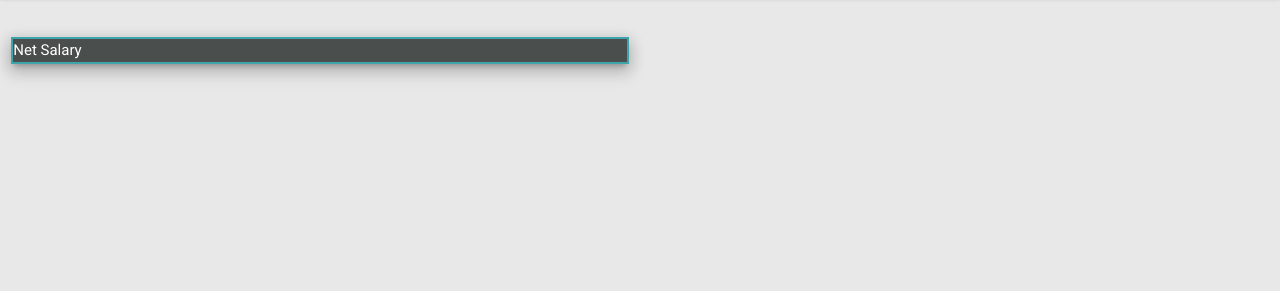
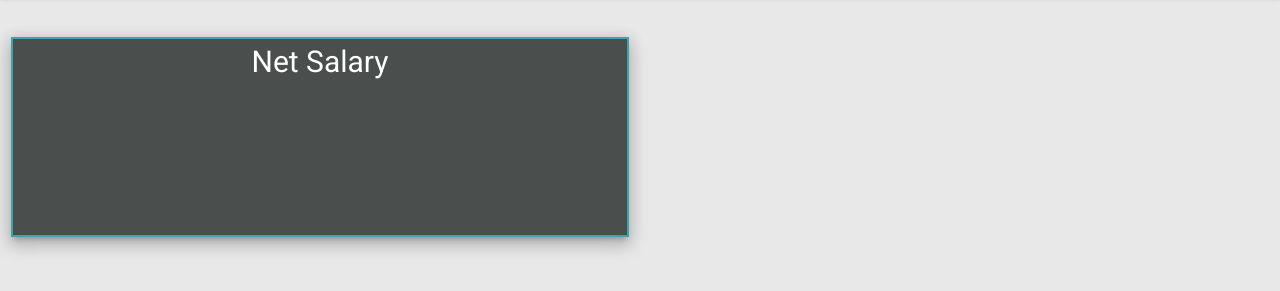
Before and after one commit to youngbrennin/HydroBudget, a plain HTML site: page mainHub.html in a window 1280 px wide. Shown: the part 67-358 px from the top of the page. Drawn offline with nearby package versions, Linux system fonts and the light colour scheme.

Commit message:
Style.css change

```diff
--- a/assets/css/style.css
+++ b/assets/css/style.css
@@ -153,6 +153,9 @@ p{
 }
 
 #netIncome{
+    text-align: center;
+    font-size: 30px;
+    min-height: 200px;
     border: solid 2px #3da4ab;
     background: #4a4e4d;
 }
```
